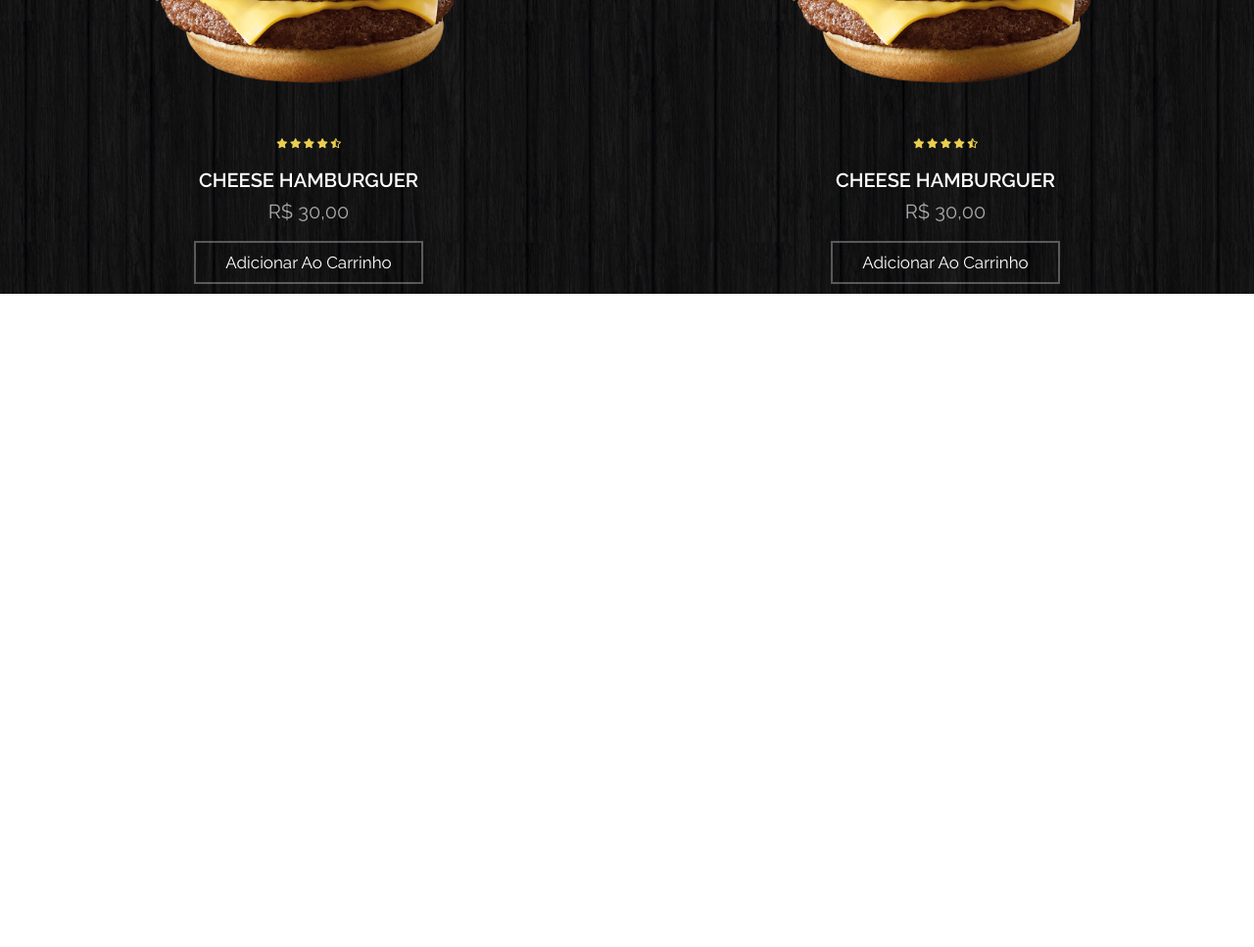
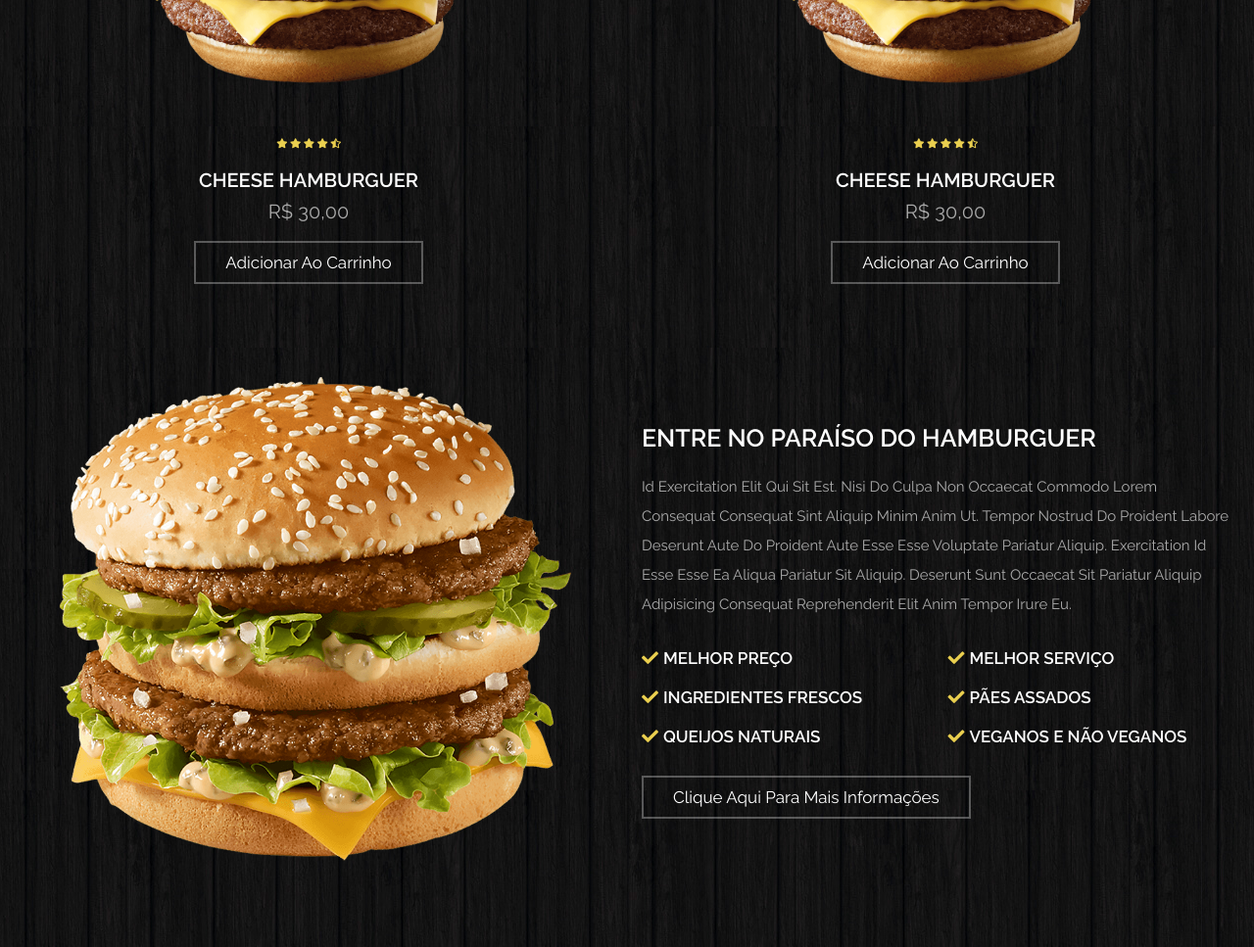
Before and after one commit to williangomesdev/burguer-website, a plain HTML site: page index.html in a window 1280 px wide. Shown: the part 2743-3710 px from the top of the page at 98% size. Before the commit the page ends 3043 px from the top, so only its background shows below. Drawn offline with Linux system fonts and the light colour scheme.

Commit message:
about section

```diff
--- a/index.html
+++ b/index.html
@@ -182,14 +182,33 @@
     <a href="#" class="btn">Adicionar ao carrinho</a>
   </div>
   </div>
-
-
-
-
-
-
   </div>
   <!-- menu -->
+  <!-- about -->
+  <section class="about">
+    <div class="image">
+      <img src="images/about-img.png" alt="">
+    </div>
+    <div class="content">
+      <h3 class="title">Entre no paraíso do hamburguer</h3>
+      <p>Id exercitation elit qui sit est. Nisi do culpa non occaecat commodo
+        Lorem consequat consequat sint aliquip minim anim ut. Tempor nostrud do proident
+        labore deserunt aute do proident aute esse esse voluptate pariatur aliquip.
+        Exercitation id esse esse ea aliqua pariatur sit aliquip. Deserunt sunt occaecat
+        sit pariatur aliquip adipisicing consequat reprehenderit elit anim tempor irure eu.
+      </p>
+      <div class="icons">
+        <h3><i class="fas fa-check"></i>Melhor preço</h3>
+        <h3><i class="fas fa-check"></i>Melhor serviço</h3>
+        <h3><i class="fas fa-check"></i>Ingredientes frescos</h3>
+        <h3><i class="fas fa-check"></i>Pães assados</h3>
+        <h3><i class="fas fa-check"></i>Queijos naturais</h3>
+        <h3><i class="fas fa-check"></i>Veganos e Não veganos</h3>
+      </div>
+      <a href="#" class="btn">Clique aqui para mais informações</a>
+    </div>
+  </section>
+  <!-- about -->
   <!-- js script -->
   <script src="js/script.js"></script>
 </body>
--- a/styles/style.scss
+++ b/styles/style.scss
@@ -259,7 +259,7 @@ section {
     .box {
       text-align: center;
 
-      &:hover img{
+      &:hover img {
         transform: translateY(-1rem);
       }
 
@@ -284,6 +284,52 @@ section {
 
         .price {
           @include grap-text(2rem);
+        }
+      }
+    }
+  }
+}
+
+.about {
+  display: flex;
+  align-items: center;
+  flex-wrap: wrap;
+  gap: 3rem;
+
+  .image {
+    flex: 1 1 40rem;
+
+    img {
+      width: 100%;
+    }
+  }
+
+  .content {
+    flex: 1 1 40rem;
+
+    .title {
+      @include title-text(2.5rem);
+    }
+
+    p {
+      @include grap-text(1.5rem);
+      padding: 2rem 0;
+    }
+
+    .icons {
+      display: flex;
+      flex-wrap: wrap;
+      gap: 2rem;
+      margin-top: 1rem;
+      margin-bottom: 2rem;
+
+      h3 {
+        flex: 1 1 25rem;
+        @include title-text(1.7rem);
+
+
+        i{
+          padding-right: .5rem;color: var(--yellow);
         }
       }
     }
```
Also changed, not shown: styles/style.css, 1 other file. Lines whose indentation alone changed are shown as unchanged.
